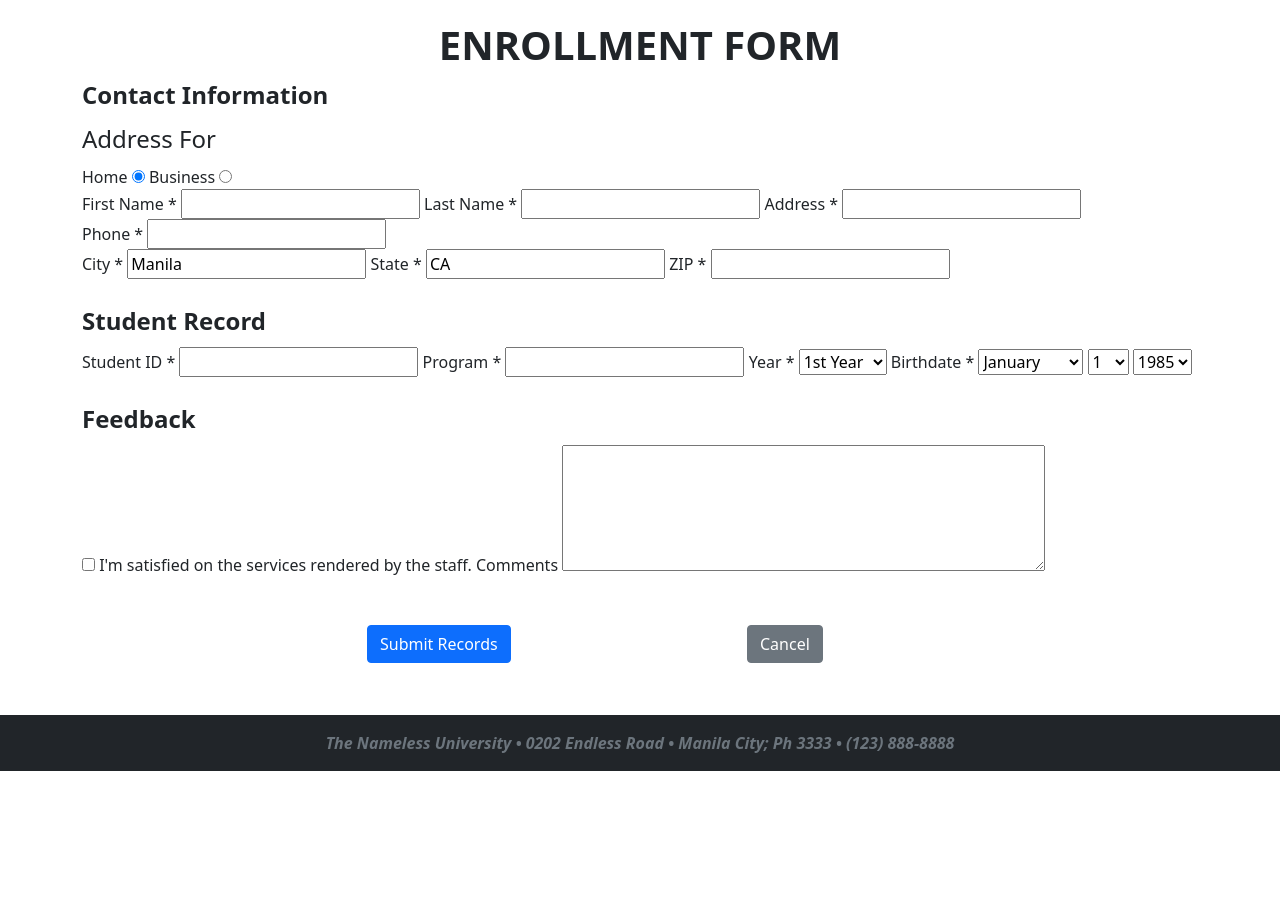
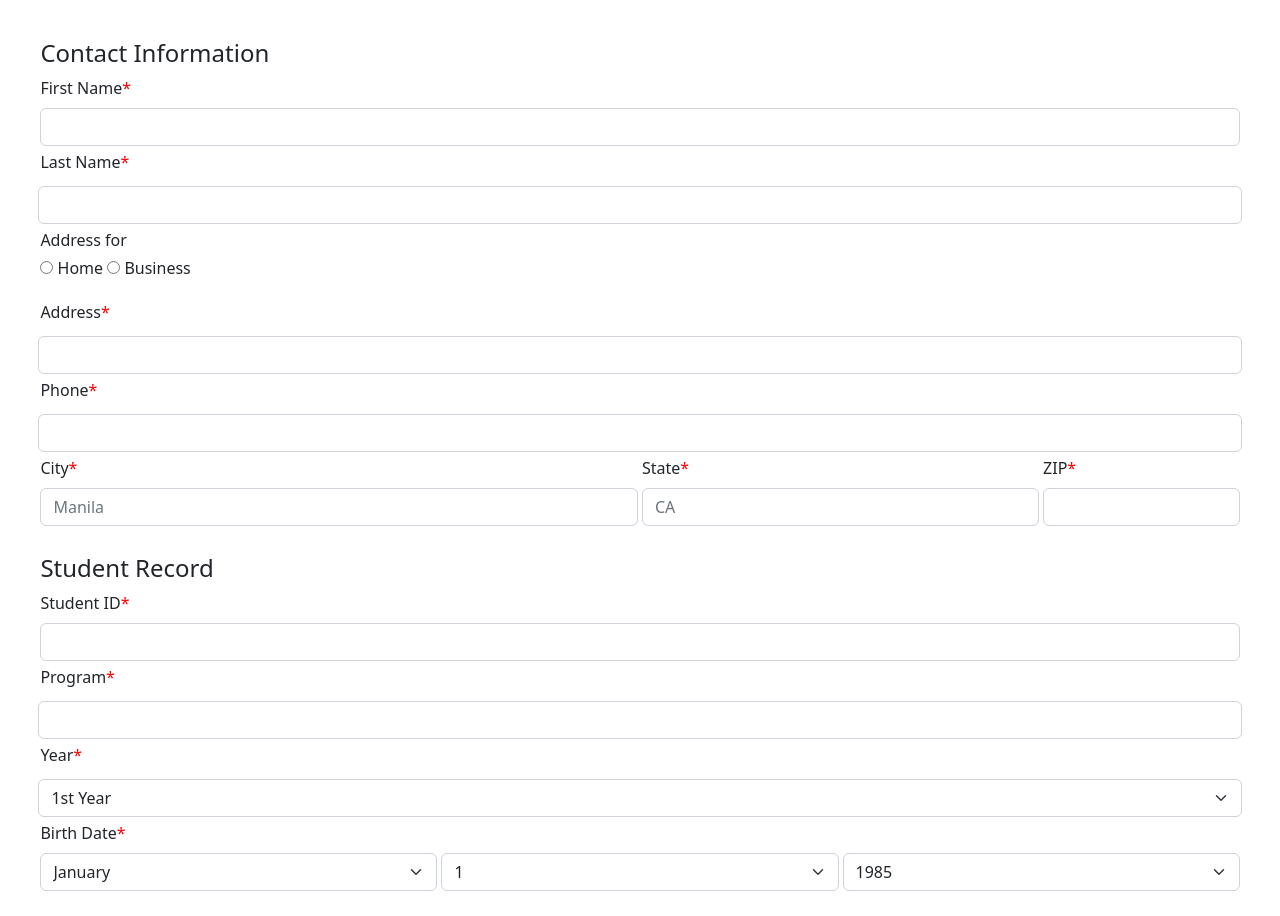
Before and after one commit to Riamuuuu/2itg_demo, a plain HTML site: page enrollmentForm.htm in a window 1280 px wide. Shown: the part 59-975 px from the top of the page. Before the commit the page ends 830 px from the top, so only its background shows below. Drawn offline with nearby package versions, Linux system fonts and the light colour scheme.

Commit message:
update frontend2

```diff
--- a/enrollmentForm.htm
+++ b/enrollmentForm.htm
@@ -1,161 +1,232 @@
 <!DOCTYPE html>
-<html>
+<html lang="en">
    <head>
-	<meta charset="utf-8">
-    <meta name="viewport" content="width=device-width, initial-scale=1">
-    <link href="https://cdn.jsdelivr.net/npm/bootstrap@5.0.2/dist/css/bootstrap.min.css" rel="stylesheet" integrity="sha384-EVSTQN3/azprG1Anm3QDgpJLIm9Nao0Yz1ztcQTwFspd3yD65VohhpuuCOmLASjC" crossorigin="anonymous">
-	<title>Enrollment Form</title>
-	<link rel="stylesheet" type="text/css" href="style.css">
+      <meta charset="UTF-8">
+      <meta http-equiv="X-UA-Compatible" content="IE=edge">
+      <meta name="viewport" content="width=device-width, initial-scale=1.0">
+      <title>University of Santo Tomas</title>
+      <!-- Web Logo -->
+      <link rel="shortcut icon" href="images/favicon.ico" type="image/x-icon">
+      <link rel="icon" href="images/favicon.ico" type="image/x-icon">
+      <!-- CSS only -->
+      <link href="https://cdn.jsdelivr.net/npm/bootstrap@5.2.1/dist/css/bootstrap.min.css"
+         rel="stylesheet" integrity="sha384-iYQeCzEYFbKjA/T2uDLTpkwGzCiq6soy8tYaI1GyVh/UjpbCx/TYkiZhlZB6+fzT"
+         crossorigin="anonymous">
+      <!-- JavaScript Bundle with Popper -->
+      <script src="https://cdn.jsdelivr.net/npm/bootstrap@5.2.1/dist/js/bootstrap.bundle.min.js"
+         integrity="sha384-u1OknCvxWvY5kfmNBILK2hRnQC3Pr17a+RTT6rIHI7NnikvbZlHgTPOOmMi466C8"
+         crossorigin="anonymous"></script>
+      <!-- Custom Css -->
+      <link rel="stylesheet" href="design.css">
    </head>
    <body>
-	<script src="https://cdn.jsdelivr.net/npm/bootstrap@5.0.2/dist/js/bootstrap.bundle.min.js" integrity="sha384-MrcW6ZMFYlzcLA8Nl+NtUVF0sA7MsXsP1UyJoMp4YLEuNSfAP+JcXn/tWtIaxVXM" crossorigin="anonymous"></script>
-
-	<!--Navigation Bar--->
-    <nav class="navbar navbar-style navbar-expand-md navbar-dark bg-dark mb-4">
-      <div class="container-fluid">
-		<a href=""><img class="logo" src="UST LOGO WHITE.png"></a>
-        <a class="navbar-brand" href="#">Nameless University</a>
-        <button class="navbar-toggler" type="button" data-bs-toggle="collapse" data-bs-target="#navbarNav" aria-controls="navbarNav" aria-expanded="false" aria-label="Toggle navigation">
+      <!-- Navbar -->
+      <nav class="navbar navbar-expand-lg navbar-light">
+         <a class="navbar-brand" href="#">
+         <a class="navbar-brand" href="#"><img src="images/ust1.png" class="logo"></a>
+         <button class="navbar-toggler" type="button" data-bs-toggle="collapse"
+            data-bs-target="#navbarSupportedContent" aria-controls="navbarSupportedContent"
+            aria-expanded="false" aria-label="Toggle navigation">
          <span class="navbar-toggler-icon"></span>
          </button>
-        <div class="collapse navbar-collapse" id="navbarNav">
-          <ul class="nav navbar-nav navbar-right">
+         <div class="collapse navbar-collapse" id="navbarSupportedContent">
+            <ul class="navbar-nav me-auto mb-2 mb-lg-0">
                <li class="nav-item">
-              <a class="nav-link" href="index.html">Home</a>
+                  <a class="nav-link" href="homepage.html">HOME</a>
                </li>
                <li class="nav-item">
-              <a class="nav-link active" aria-current="page" href="enrollmentForm.htm">Enrollment Form</a>
+                  <a class="nav-link" href="enrollmentform.html">APPLY NOW</a>
                </li>
             </ul>
          </div>
+      </nav>
+      </header>
+   </body>
+   <section class="firstForm">
+   <form class="row g-1" style="margin: 3%;">
+   <div class="col-md-12">
+      <h4>Contact Information</h4>
+      <label for="FName" class="form-label">First Name<span style="color:red">*</span></label>
+      <input type="text" class="form-control" id="FName" required>
    </div>
-    </nav>
-	<main class="my-1">
-	<h1><b><center>ENROLLMENT FORM</center></b></h1>
-	<div class="container">
-		<div class="row md-3 justify-content-center align-items-center">
-	<!--Form--->
-	<form name="enrollmentForm" id="enrollmentForm">
-		<!--Contact Information-->
-		<fieldset id="contact">
-			<legend><b>Contact Information</b></legend>
-			<fieldset id="addressFor" style="width: 160px">
-				<legend>Address For</legend>
-				<label for="homeoption">Home</label>
-				<input type="radio" id="homeoption" name="address" value="home" checked="checked"/>
-				<label for="busoption">Business</label>
-				<input type="radio" id="busoption" name="address" value="home"/>
-			</fieldset>
-			<label class="blocklabel">
-				First Name <span>*</span>
-				<input type="text" id="firstName" name="firstName"/>
+   </br>
+   <label for="LName" class="form-label">Last Name<span style="color:red">*</span></label>
+   <input type="text" class="form-control" id="LName" required>
+   </div>
+   </br>
+   <label>Address for</label>
+   <p>
+      <label class="radio-inline">
+      <input type="radio" name="type" id="home">
+      Home
       </label>
-			<label class="blocklabel">
-				Last Name <span>*</span>
-				<input type="text" id="lastName" name="lastName"/>
+      <label class="radio-inline">
+      <input type="radio" name="type" id="business" >
+      Business
       </label>
-			<label class="blocklabel">
-				Address <span>*</span>
-				<input type="text" id="address" name="address"/>
-			</label>
-			<label class="blocklabel">
-				Phone <span>*</span>
-				<input type="text" id="phone" name="phone"/>
-			</label>
-			<label class="specAddress">
-				City <span>*</span>
-				<input type="text" id="city" name="city" value="Manila"/>
-				State <span>*</span>
-				<input type="text" id="state" name="state" value="CA"/>
-				ZIP <span>*</span>
-				<input type="text" id="ZIP" name="ZIP"/>
-			</label>
-		</fieldset></br>
-		<!--Student Record-->
-		<fieldset id="record">
-			<legend><b>Student Record</b></legend>
-			<label class="blocklabel">
-				Student ID <span>*</span>
-				<input type="text" id="firstName" name="firstName"/>
-			</label>
-			<label class="blocklabel">
-				Program <span>*</span>
-				<input type="text" id="lastName" name="lastName"/>
-			</label>
-			<label class="blocklabel">
-				Year <span>*</span>
-				<select id="yrlvl" name="yrlvl">
-					<option>1st Year</option>
+   </p>
+   </div>
+   <label for="Address" class="form-label">Address<span style="color:red">*</span></label>
+   <input type="text" class="form-control" id="Address" required>
+   </div>
+   </br>
+
+   <label for="Phone" class="form-label">Phone<span style="color:red">*</span></label>
+   <input type="text" class="form-control" id="Phone" required>
+   </div>
+   </br>
+
+   <div class="col-md-6">
+      <label for="City" class="form-label">City<span style="color:red">*</span></label>
+      <input type="text" class="form-control" id="City" placeholder="Manila" required>
+   </div>
+   <div class="col-md-4">
+      <label for="State" class="form-label">State<span style="color:red">*</span></label>
+      <input type="text" class="form-control" id="State" placeholder="CA" required>
+   </div>
+   <div class="col-md-2">
+      <label for="Zip" class="form-label">ZIP<span style="color:red">*</span></label>
+      <input type="text" class="form-control" id="Zip" required>
+   </div>
+   <form class="row g-1" style="margin-top: 3%;">
+   <div class="col-md-12">
+      <br>
+      <h4>Student Record</h4>
+      <label for="studentID" class="form-label">Student ID<span style="color:red">*</span></label>
+      <input type="text" class="form-control" id="studentID" required>
+   </div>
+   </br>
+   <label for="Program" class="form-label">Program<span style="color:red">*</span></label>
+   <input type="text" class="form-control" id="Program" required>
+   </div>
+   </br>
+   <label for="Year" class="form-label">Year<span style="color:red">*</span></label>
+   <select id="Year" class="form-select">
+      <option selected>1st Year</option>
       <option>2nd Year</option>
       <option>3rd Year</option>
       <option>4th Year</option>
       <option>5th Year</option>
    </select>
-			</label>
-			<label class="blocklabel">
-				Birthdate <span>*</span>
-				<select id="month" name="month">
-					<option>January</option>	<option>Febrauary</option>	<option>March</option>
-					<option>April</option>		<option>May</option>		<option>June</option>
-					<option>July</option>		<option>August</option>		<option>September</option>
-					<option>October</option>	<option>November</option>	<option>December</option>
+   </div>
+   <div class="col-md-4">
+      <label for="Birthdate" class="form-label">Birth Date<span style="color:red">*</span></label>
+      <select id="Birthdate" class="form-select">
+         <option selected>January</option>
+         <option>February</option>
+         <option>March</option>
+         <option>April</option>
+         <option>May</option>
+         <option>June</option>
+         <option>July</option>
+         <option>August</option>
+         <option>September</option>
+         <option>October</option>
+         <option>November</option>
+         <option>December</option>
       </select>
-				<select id="day" name="day">
-					<option>1</option>		<option>2</option>		<option>3</option>
-					<option>4</option>		<option>5</option>		<option>6</option>
-					<option>7</option>		<option>9</option>		<option>10</option>
-					<option>11</option>		<option>12</option>		<option>13</option>
-					<option>14</option>		<option>15</option>		<option>16</option>
-					<option>17</option>		<option>19</option>		<option>20</option>
-					<option>21</option>		<option>22</option>		<option>23</option>
-					<option>24</option>		<option>25</option>		<option>26</option>
-					<option>27</option>		<option>29</option>		<option>30</option>
+   </div>
+   </div>
+   <div class="col-md-4">
+      <label for="Birthdate" class="form-label">   </label>
+      <select id="Birthdate" class="form-select">
+         <option selected>1</option>
+         <option>2</option>
+         <option>3</option>
+         <option>4</option>
+         <option>5</option>
+         <option>6</option>
+         <option>7</option>
+         <option>8</option>
+         <option>9</option>
+         <option>10</option>
+         <option>11</option>
+         <option>12</option>
+         <option>13</option>
+         <option>14</option>
+         <option>15</option>
+         <option>16</option>
+         <option>17</option>
+         <option>18</option>
+         <option>19</option>
+         <option>20</option>
+         <option>21</option>
+         <option>22</option>
+         <option>23</option>
+         <option>24</option>
+         <option>25</option>
+         <option>26</option>
+         <option>27</option>
+         <option>28</option>
+         <option>29</option>
+         <option>30</option>
          <option>31</option>
       </select>
-				<select id="year" name="year">
-					<option>1985</option>	<option>1986</option>	<option>1987</option>
-					<option>1988</option>	<option>1989</option>	<option>1990</option>
-					<option>1991</option>	<option>1992</option>	<option>1993</option>
-					<option>1994</option>	<option>1995</option>	<option>1996</option>
-					<option>1997</option>	<option>1998</option>	<option>1999</option>
-					<option>2000</option>	<option>2001</option>	<option>2002</option>
-					<option>2003</option>	<option>2004</option>	<option>2005</option>
-					<option>2006</option>	<option>2007</option>	<option>2008</option>
-					<option>2009</option>	<option>2010</option>	<option>2011</option>
-					<option>2012</option>	<option>2013</option>	<option>2014</option>
-					<option>2015</option>	<option>2016</option>	<option>2017</option>
-					<option>2018</option>	<option>2019</option>	<option>2020</option>
-					<option>2021</option>	<option>2022</option>
+   </div>
+   <div class="col-md">
+      <label for="Birthdate" class="form-label">   </label>
+      <select id="Birthdate" class="form-select">
+         <option selected>1985</option>
+         <option>1986</option>
+         <option>1987</option>
+         <option>1988</option>
+         <option>1989</option>
+         <option>1990</option>
+         <option>1991</option>
+         <option>1992</option>
+         <option>1993</option>
+         <option>1994</option>
+         <option>1995</option>
+         <option>1996</option>
+         <option>1997</option>
+         <option>1998</option>
+         <option>1999</option>
+         <option>2000</option>
+         <option>2001</option>
+         <option>2002</option>
+         <option>2003</option>
+         <option>2004</option>
+         <option>2005</option>
+         <option>2006</option>
+         <option>2007</option>
+         <option>2008</option>
+         <option>2009</option>
+         <option>2010</option>
+         <option>2011</option>
+         <option>2012</option>
+         <option>2013</option>
+         <option>2014</option>
+         <option>2015</option>
+         <option>2016</option>
+         <option>2017</option>
+         <option>2018</option>
+         <option>2019</option>
+         <option>2020</option>
+         <option>2021</option>
+         <option>2022</option>
       </select>
-			</label>
-		</fieldset></br>
-		<!--Feedback-->
-		<fieldset id="feedback">
-			<legend><b>Feedback</b></legend>
-			<label>
-				<input type="checkbox" id="volunteer" name="volunteer"/>
-				I'm satisfied on the services rendered by the staff.
-			</label>
-			<label for="comments" class="blocklabel">Comments</label>
-			<textarea id="comments" name="comments" rows="5" cols="50"></textarea>
-		</fieldset>
-	</form></br>
-
-	<!--Buttons-->
-	<div class="col-md-4 my-5"><button type="button" class="btn btn-primary">Submit Records</button></div>
-	<div class="col-md-2" my-5><button type="button" class="btn btn-secondary">Cancel</button></div>
    </div>
-
-	<!--Footer-->
-	</div>
-	</main>
-	<footer class="footer mt-auto py-3 bg-dark">
-        <div class="container" style="text-align: center">
-          	<span class="text-muted footer">
-				<b><i>The Nameless University &bull; 0202 Endless Road &bull; Manila City; Ph 3333 &bull; (123) 888-8888</i></b>
-			</span>
+   <form class="row g-1" style="margin: 3%;">
+   <div class="col-md-12">
+      <br>
+      <h4>Feedback</h4>
+      <p>
+         <input type="checkbox" id="fback">
+         <label for="fback"> I'm satisfied on the services rendered by the staff.</label><br>
+      </p>
+      <div class="row">
+         <div class="col-sm-12 form-group">
+            <label for="comments">
+            Comments:</label>
+            <textarea class="form-control" type="textarea" name="comments" id="comments" maxlength="6000" rows="7"></textarea>
          </div>
       </div>
-    </footer>
+      <br>
+      <div class="col-sm-12 form-group">
+         <button type="submit" class="btn btn-warning">Submit Records</button>
+         <button type="cancel" class="btn btn-danger">Cancel</button>
+      </div>
+   </div>
+   </br>
    </body>
 </html>
--- /dev/null
+++ b/style.css
@@ -0,0 +1,25 @@
+body {background-color: #FAFAD2}
+
+label.blocklabel {display: block; position:relative; margin: 12px 0px}
+label.specAddress {display: block; position:relative; margin: 12px 0px; left: 150px}
+label.blocklabel input {position: absolute; left: 150px}
+label.blocklabel select {position: absolute; left: 150px}
+#day {position: absolute; left: 300px}
+#year {position: absolute; left: 410px}
+
+#firstName, #lastName, #address, #phone {width: 25em}
+#city, #state {width: 63px}
+#ZIP {width: 50px}
+
+#enrollmentForm span {color: red}
+
+.navbar-style
+{
+	box-shadow: 0 5px 10px #bbbbbb;
+	text-transform: uppercase;
+}
+.logo
+{
+	height: 60px;
+	padding: 5px 10px;
+}
```
Also changed, not shown: UST LOGO WHITE.png (added). Lines whose indentation alone changed are shown as unchanged.
